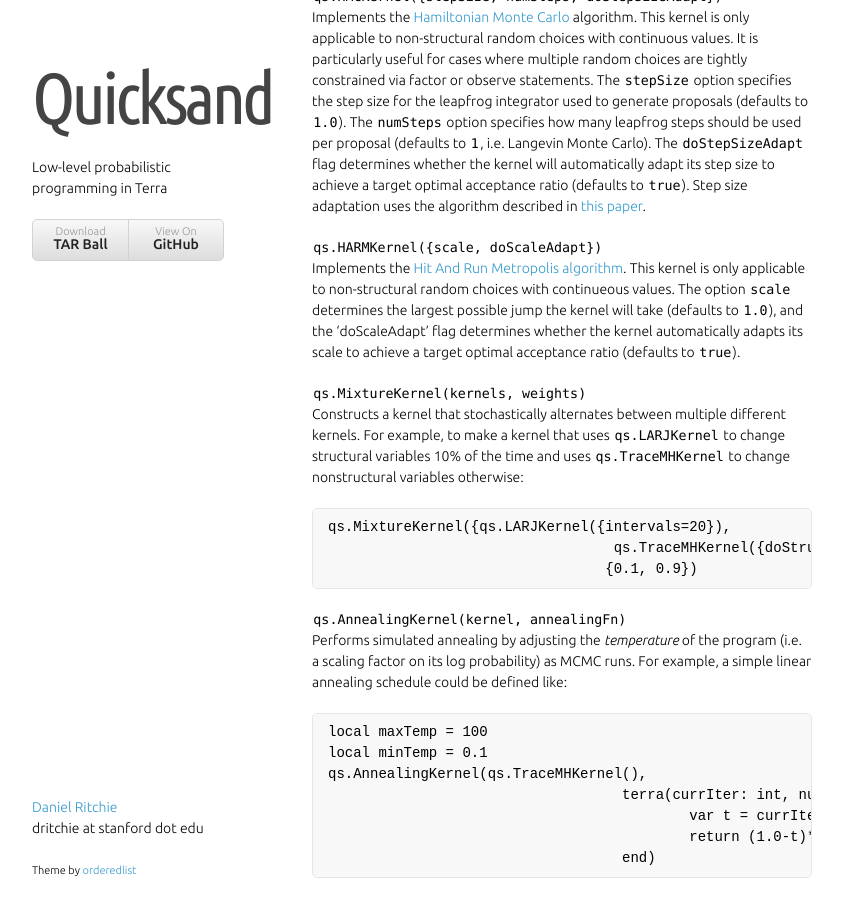
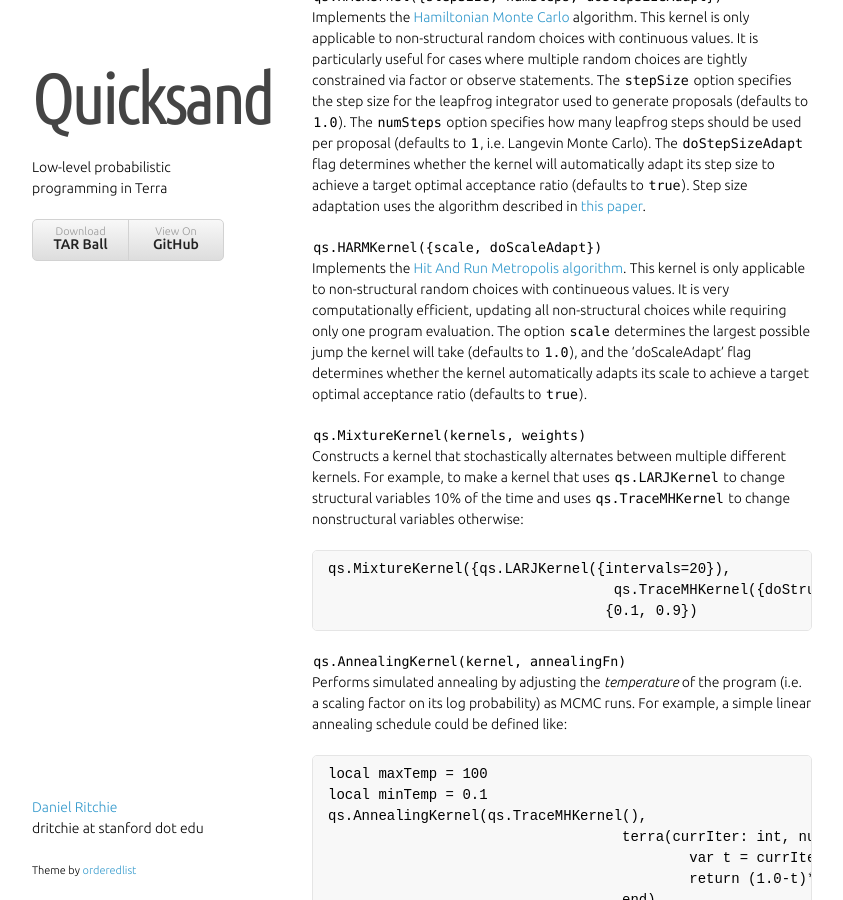
Before and after one commit to dritchie/quicksand, a Jekyll site: the page built from index.md, in a window 1280 px wide and 900 px high, scrolled down 12785 px. Shown: the whole window, without its empty margins (218-1061 px from the left). Built offline with Jekyll 4.4.1, drawn with Linux system fonts in a browser that asks for light colours; some web fonts are replaced.

Commit message:
Comment on HARM efficiency.

```diff
--- a/index.md
+++ b/index.md
@@ -438,7 +438,7 @@
 Implements the [Hamiltonian Monte Carlo](http://arxiv.org/pdf/1206.1901.pdf) algorithm. This kernel is only applicable to non-structural random choices with continuous values. It is particularly useful for cases where multiple random choices are tightly constrained via factor or observe statements. The `stepSize` option specifies the step size for the leapfrog integrator used to generate proposals (defaults to `1.0`). The `numSteps` option specifies how many leapfrog steps should be used per proposal (defaults to `1`, i.e. Langevin Monte Carlo). The `doStepSizeAdapt` flag determines whether the kernel will automatically adapt its step size to achieve a target optimal acceptance ratio (defaults to `true`). Step size adaptation uses the algorithm described in [this paper](http://arxiv.org/abs/1111.4246).
 
 `qs.HARMKernel({scale, doScaleAdapt})`
-Implements the [Hit And Run Metropolis algorithm](http://www.bayesian-inference.com/mcmcharm). This kernel is only applicable to non-structural random choices with continueous values. The option `scale` determines the largest possible jump the kernel will take (defaults to `1.0`), and the 'doScaleAdapt' flag determines whether the kernel automatically adapts its scale to achieve a target optimal acceptance ratio (defaults to `true`).
+Implements the [Hit And Run Metropolis algorithm](http://www.bayesian-inference.com/mcmcharm). This kernel is only applicable to non-structural random choices with continueous values. It is very computationally efficient, updating all non-structural choices while requiring only one program evaluation. The option `scale` determines the largest possible jump the kernel will take (defaults to `1.0`), and the 'doScaleAdapt' flag determines whether the kernel automatically adapts its scale to achieve a target optimal acceptance ratio (defaults to `true`).
 
 `qs.MixtureKernel(kernels, weights)`
 Constructs a kernel that stochastically alternates between multiple different kernels. For example, to make a kernel that uses `qs.LARJKernel` to change structural variables 10% of the time and uses `qs.TraceMHKernel` to change nonstructural variables otherwise:
```
